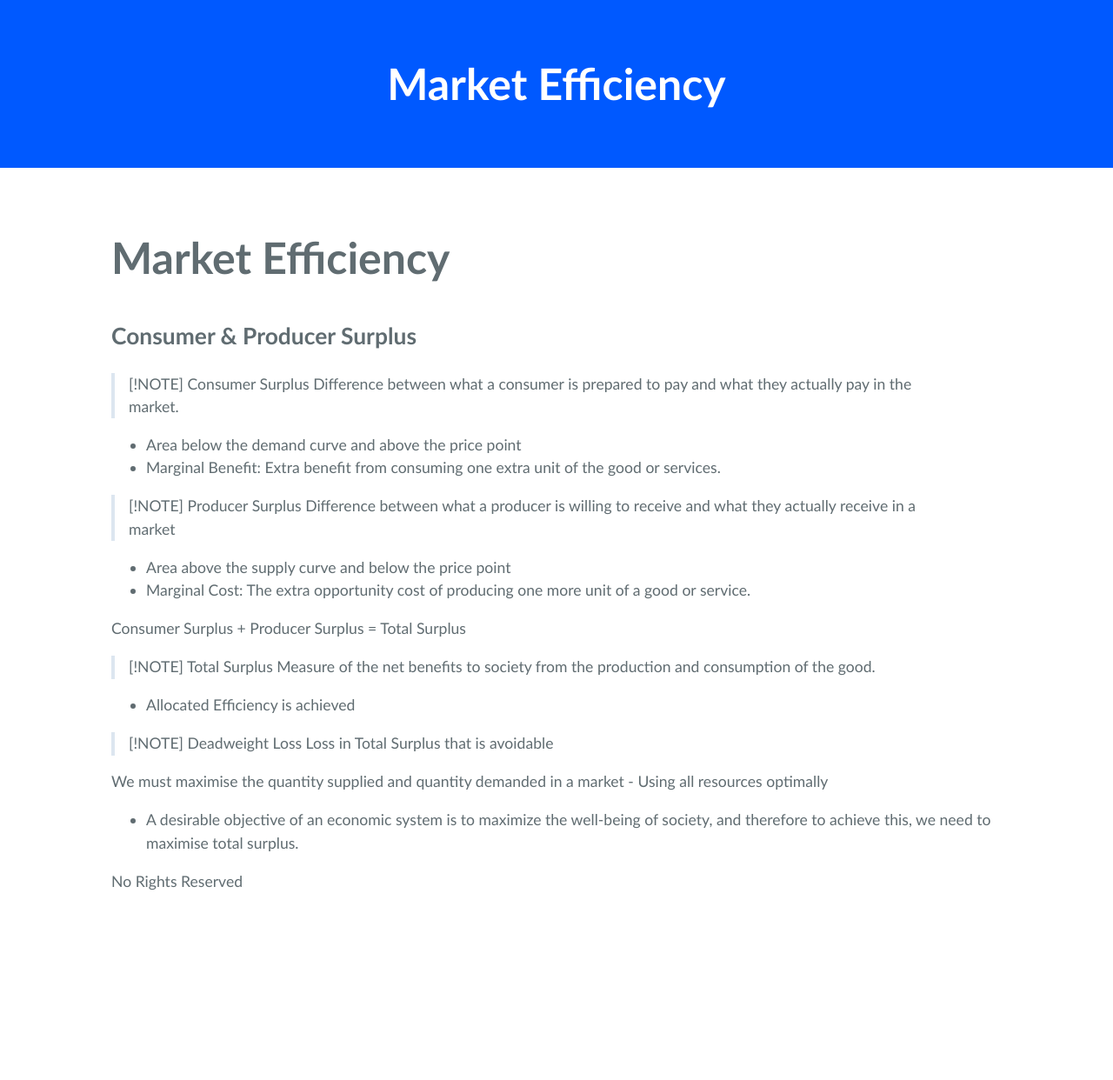
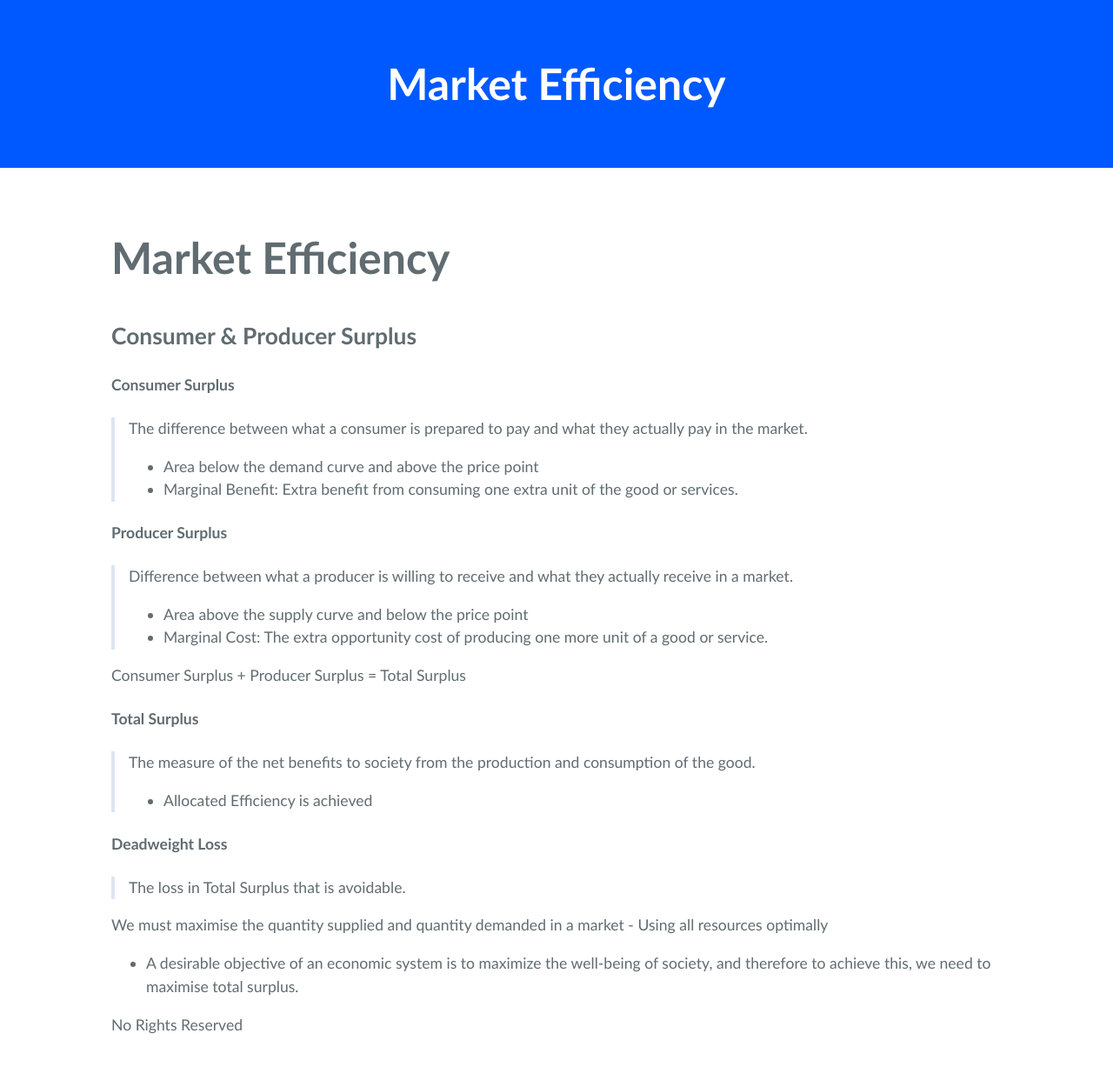
Before and after one commit to Pi-thagoras/the-chicken-pen, a Jekyll site: the page built from MarketEfficiency.md, in a window 1280 px wide. Shown: the whole page at 87% size. Built offline with Jekyll 4.4.1, drawn with Linux system fonts in a browser that asks for light colours; our own code applies the rules of GitHub Pages for plain Markdown files; before the commit the page ends 1076 px from its top, so only the background shows below that.

Commit message:
vault backup: 2023-04-05 18:07:08

```diff
--- a/MarketEfficiency.md
+++ b/MarketEfficiency.md
@@ -1,29 +1,25 @@
 # Market Efficiency
 ## Consumer & Producer Surplus
 
-> [!NOTE] Consumer Surplus
-> Difference between what a consumer is prepared to pay and what they actually pay in the market.
-
+#### Consumer Surplus
+>The difference between what a consumer is prepared to pay and what they actually pay in the market.
 - Area below the demand curve and above the price point
 - Marginal Benefit: Extra benefit from consuming one extra unit of the good or services.
 
-
-> [!NOTE] Producer Surplus
-> Difference between what a producer is willing to receive and what they actually receive in a market
-
+#### Producer Surplus
+>Difference between what a producer is willing to receive and what they actually receive in a market.
 -   Area above the supply curve and below the price point
 -   Marginal Cost: The extra opportunity cost of producing one more unit of a good or service.
 
 Consumer Surplus + Producer Surplus = Total Surplus
 
 
-> [!NOTE] Total Surplus
-> Measure of the net benefits to society from the production and consumption of the good.
-
+#### Total Surplus
+>The measure of the net benefits to society from the production and consumption of the good.
 -   Allocated Efficiency is achieved
 
-> [!NOTE] Deadweight Loss
-> Loss in Total Surplus that is avoidable
+#### Deadweight Loss
+>The loss in Total Surplus that is avoidable.
 
 
 We must maximise the quantity supplied and quantity demanded in a market - Using all resources optimally
```
